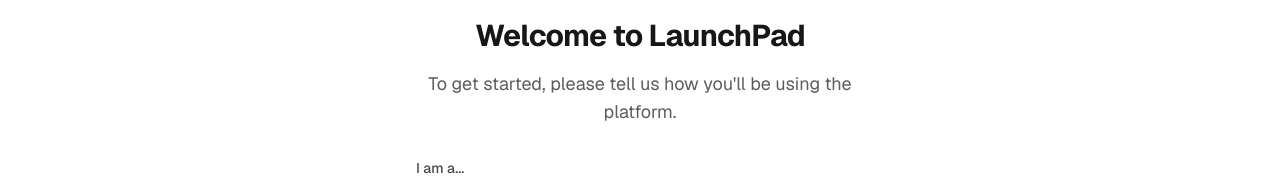
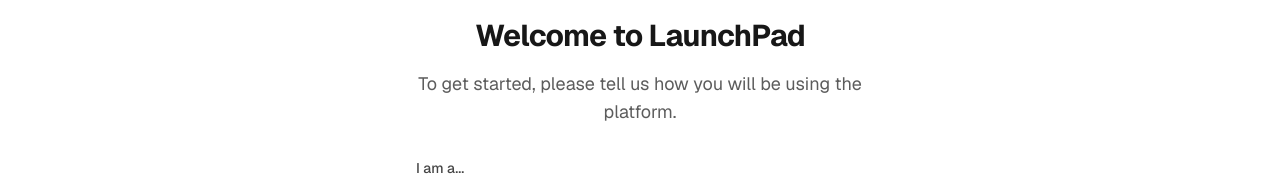
Before and after one commit to francis-2008-happy/launchpad, a Next.js app: page /onboarding in a window 1280 px wide. Shown: the part 225-401 px from the top of the page. Built offline with nearby package versions, Linux system fonts and the light colour scheme; no server answers.

Commit message:
Correct grammar in onboarding message

```diff
--- a/src/app/onboarding/page.tsx
+++ b/src/app/onboarding/page.tsx
@@ -7,7 +7,7 @@ export default function OnboardingPage() {
       <div className="w-full max-w-md text-center">
         <h1 className="text-3xl font-bold tracking-tight">Welcome to LaunchPad</h1>
         <p className="mt-4 text-lg text-foreground/70">
-          To get started, please tell us how you'll be using the platform.
+          To get started, please tell us how you will be using the platform.
         </p>
 
         <form action={completeOnboarding} className="mt-8 space-y-4 text-left">
```
